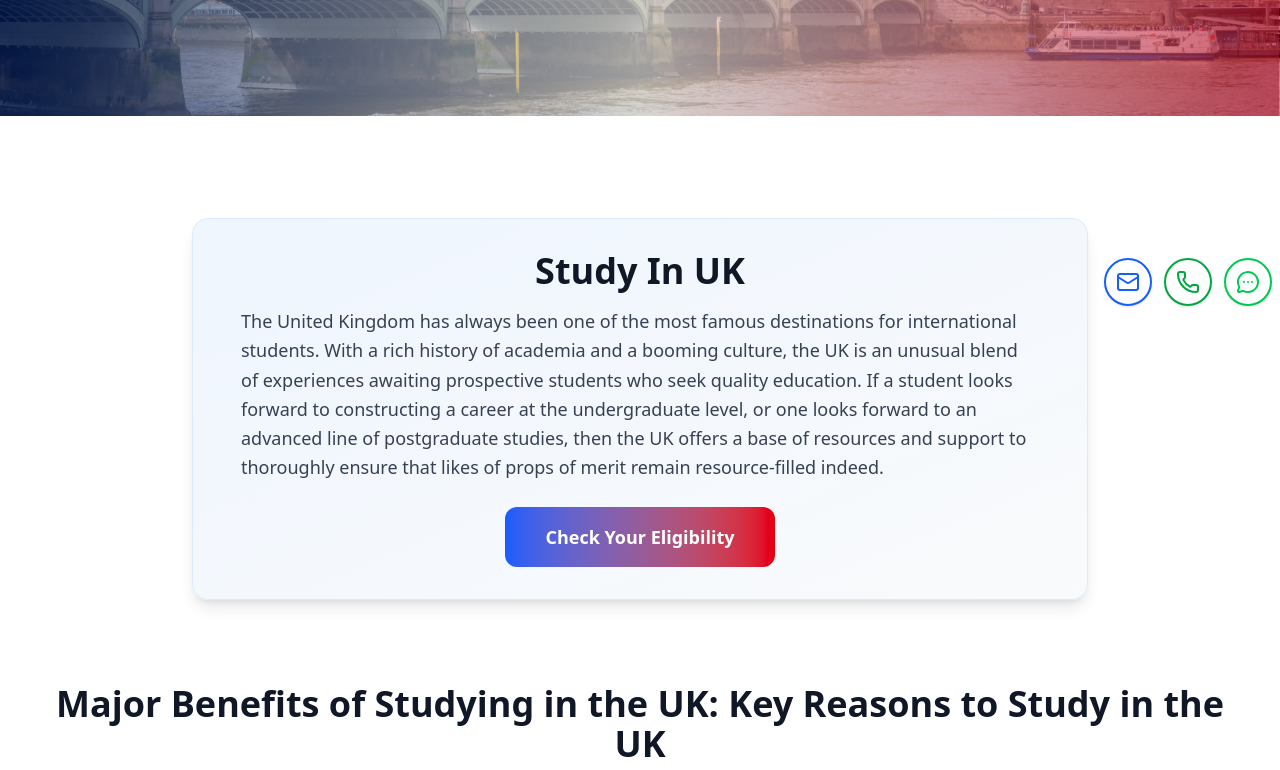
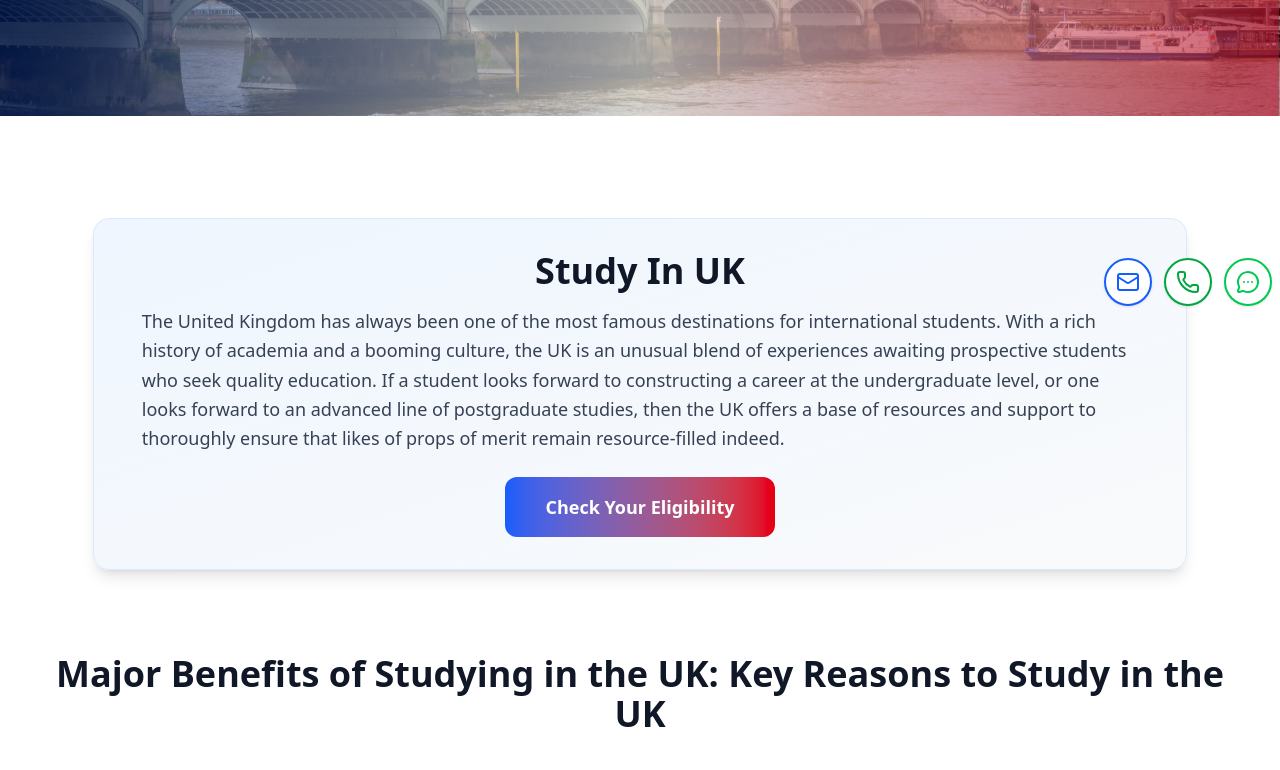
Before and after one commit to sowmyakota-mv/Abroad-Consultancy, a React (Vite) app in the folder abroad-consultancy/: page /study-abroad/uk in a window 1280 px wide. Shown: the part 470-1240 px from the top of the page. Built offline with nearby package versions, Linux system fonts and the light colour scheme.

Commit message:
modified uk page

```diff
--- a/abroad-consultancy/src/pages/Study-Abroad/UKPage.tsx
+++ b/abroad-consultancy/src/pages/Study-Abroad/UKPage.tsx
@@ -113,9 +113,9 @@ const StudyUKPage: React.FC = () => {
       <div className="max-w-7xl mx-auto px-4 sm:px-6 lg:px-8 md:py-12 space-y-2">
 
         {/* Study in UK - Overview */}
-       <section className="scroll-mt-20">
+       <section className="w-[90%] mx-auto scroll-mt-20">
   <div className="flex justify-center">
-    <div className="bg-gradient-to-br from-blue-50 to-gray-50 rounded-2xl p-6 md:p-8 shadow-lg border border-blue-100 w-fit max-w-4xl mx-auto">
+    <div className="bg-gradient-to-br from-blue-50 to-gray-50 rounded-2xl p-6 md:p-8 shadow-lg border border-blue-100 w-fit max-w-6xl mx-auto">
       <div className="text-center">
         <h2 className="text-4xl font-bold text-gray-900 ">Study In UK</h2>
         <div className="rounded-xl p-4 md:p-4 ">
--- a/abroad-consultancy/src/pages/Study-Abroad/USAPage.tsx
+++ b/abroad-consultancy/src/pages/Study-Abroad/USAPage.tsx
@@ -180,7 +180,7 @@ const StudyUSAPage: React.FC = () => {
       </section>
 
       {/* Why Study in USA */}
-      <section className="scroll-mt-20">
+      <section className="scroll-mt-20 py-12">
   <div className="flex justify-center">
     <div className="bg-gradient-to-br from-blue-50 to-gray-50 rounded-2xl p-6 md:p-8 shadow-lg border border-blue-100 w-fit max-w-4xl mx-auto">
       <div className="text-center">
```
